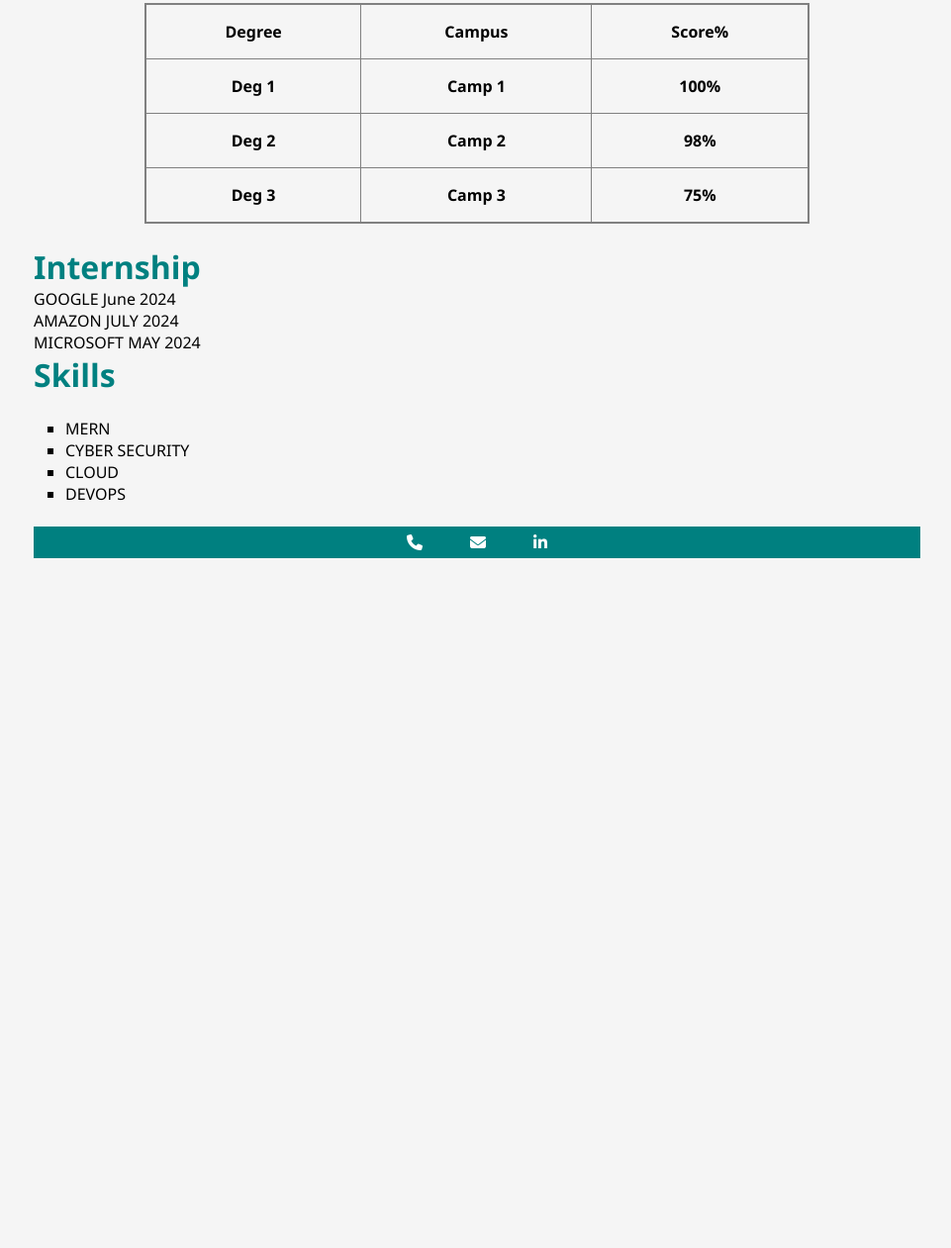
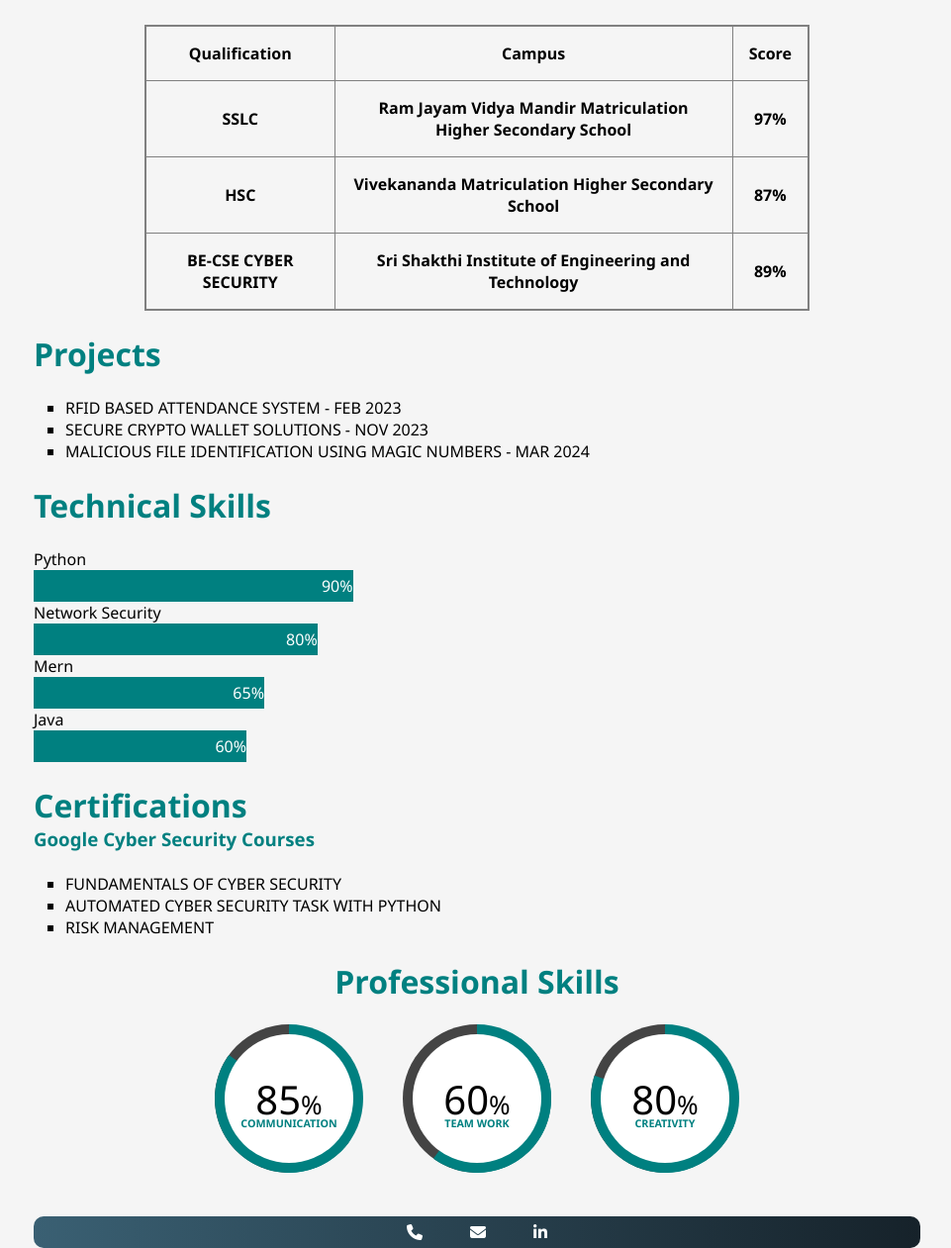
Before and after one commit to Yazhinik03/website, a plain HTML site: page index.html in a window 1280 px wide. Shown: the part 363-1624 px from the top of the page at 99% size, without its empty margins (158-1119 px from the left). Before the commit the page ends 927 px from the top, so only its background shows below. Drawn offline with Linux system fonts and the light colour scheme.

Commit message:
project completed

```diff
--- a/index.html
+++ b/index.html
@@ -29,6 +29,7 @@
             flex-direction: row;
             align-items: center;
             justify-content: center;
+            border-radius: 10px;
             /* border: 1px solid teal; */
         }
         .profile-img-section{
@@ -80,14 +81,15 @@
         }
         .section5{
             width: 70%;
-            height: 200%;
+            height: 100%;
             /* border: 1px solid teal; */
             display: flex;
             flex-direction: column;
             align-items: start;
             justify-content: center;
         }
-        .section-title{
+
+.section-title{
             color: teal;
             font-weight: bold;
         }
@@ -117,6 +119,15 @@
         }
         .section6{
             width: 70%;
+            height: 200%;
+            /* border: 1px solid teal; */
+            display: flex;
+            flex-direction: column;
+            align-items: start;
+            justify-content: center;
+        }
+        .section7{
+            width: 70%;
             height: 2rem;
             display: flex;
             flex-direction: row;
@@ -124,7 +135,10 @@
             gap: 3rem;
             font-weight: bold;
             justify-content: center;
-            background-color: teal;
+            background: #16222A;
+            background: -webkit-linear-gradient(to right, #3A6073, #16222A);
+            background: linear-gradient(to right, #3A6073, #16222A);
+            border-radius: 10px;
             /* border: 1px solid teal; */
 
         }
@@ -146,6 +160,82 @@
 *::-webkit-scrollbar-thumb {
   background: #666;
 }
+* {box-sizing:border-box}
+
+.container {
+  width: 40%;
+  background-color: #f5f5f5;
+}
+.skills {
+  text-align: right;
+  padding-top: 5px;
+  padding-bottom: 5px;
+  color: white;
+}
+
+.html {width: 90%; background-color: teal;}
+.css {width: 80%; background-color: teal;}
+.js {width: 65%; background-color: teal;}
+.php {width: 60%; background-color: teal;}
+.cont{
+    position: relative;
+    display: flex;
+    justify-content: center;
+    align-items: center;
+    flex-wrap: wrap;
+    gap: 40px;
+}
+.cont .progress{
+    position: relative;
+    width: 150px;
+    height: 150px;
+    border-radius: 50%;
+    color: black;
+    background:#444 linear-gradient(to right,transparent 50%, var(--clr) 0);
+}
+.cont .progress h3{
+    position: absolute;
+    top: 50%;
+    left: 50%;
+    transform: translate(-50%,-50%);
+    font-size: 2.5rem;
+    z-index: 1;
+    font-weight: 500;
+}
+.cont .progress h3 span{
+    font-size: 0.65em;
+    font-weight: 400;;
+}
+.cont .progress h6{
+    position: absolute;
+    top: 62%;
+    left: 50%;
+    transform: translateX(-50%);
+    z-index: 1;
+    font-weight: 800;
+    color: var(--clr);
+    text-transform: uppercase;
+}
+.cont .progress::before{
+    content: '';
+    display: block;
+    height: 100%;
+    margin-left: 50%;
+    transform-origin: left;
+    border-radius: 0 100% 100% 0/50%;
+}
+.cont .progress::after{
+    content: '';
+    position: absolute;
+    inset: 10px;
+    border-radius: 50%;
+    background: #fff;
+
+}
+.cont .progress::before{
+    background: var(--clr);
+    transform: rotate(calc(((var(--i) - 50)*0.01turn)));
+}
     </style>
     <link rel="stylesheet" href="https://cdnjs.cloudflare.com/ajax/libs/font-awesome/6.6.0/css/all.min.css" integrity="sha512-Kc323vGBEqzTmouAECnVceyQqyqdsSiqLQISBL29aUW4U/M7pSPA/gEUZQqv1cwx4OnYxTxve5UMg5GT6L4JJg==" crossorigin="anonymous" referrerpolicy="no-referrer" />
 </head>
@@ -154,7 +244,7 @@
     <div class="section1">
         <div class="profile-img-section">
             <div class="profile-img">
-            <img src=" https://i.pinimg.com/736x/99/6c/a6/996ca6d41ae979589d3f50e0967cdcb9.jpg" alt="cat" class="profile-img">
+            <img src="https://encrypted-tbn0.gstatic.com/images?q=tbn:ANd9GcTxsGc54Z_RISMcFq7PRkrriqgWO4nY89Feeg&s" alt="girl" class="profile-img">
             </div>
         </div>
         <div class="profile-data">
@@ -166,8 +256,9 @@
         <h1 class="section-title">
             Objective
         </h1><br>
-        <p style="font-size: 125%;"> The cat, also referred to as domestic cat or house cat, is a small domesticated carnivorous mammal. It is the only domesticated species of the family Felidae. Advances in archaeology and genetics have shown that the domestication of the cat occurred in the Near East around 7500 BC.</p>
+        <p style="font-size: 125%;"> Motivated student specializing in cybersecurity with hands-on experience in full stack development. Adept at both securing and developing web applications. Looking for an opportunity to apply my knowledge in a dynamic environment to contribute to robust security solutions and innovative software development.</p>
     </div>
+    <br>
     <div class="section3">
         <h1 class="section-title">
             Education
@@ -175,55 +266,104 @@
         <br>
         <table class="ed-table">
         <tr>
-            <th>Degree</th>
+            <th>Qualification</th>
             <th>Campus</th>
-            <th>Score%</th>
+            <th>Score</th>
         </tr>
         <tr>
-            <th>Deg 1</th>
-            <th>Camp 1</th>
-            <th>100%</th>
+            <th>SSLC</th>
+            <th>Ram Jayam Vidya Mandir Matriculation Higher Secondary School</th>
+            <th>97%</th>
         </tr>
         <tr>
-            <th>Deg 2</th>
-            <th>Camp 2</th>
-            <th>98%</th>
+            <th>HSC</th>
+            <th>Vivekananda Matriculation Higher Secondary School</th>
+            <th>87%</th>
         </tr>
         <tr>
-            <th>Deg 3</th>
-            <th>Camp 3</th>
-            <th>75%</th>
+            <th>BE-CSE CYBER SECURITY</th>
+            <th>Sri Shakthi Institute of Engineering and Technology</th>
+            <th>89%</th>
         </tr>
         </table>
         <br>
     </div>
     <div class="section4">
         <h1 class="section-title">
-            Internship
+            Projects
         </h1>
-        <p>
-            <span>GOOGLE</span> June 2024<br>
-            <span>AMAZON</span> JULY 2024<br>
-            <span>MICROSOFT</span> MAY 2024
-        </p>
+        <br>
+        <ul>
+            <li>RFID BASED ATTENDANCE SYSTEM - FEB 2023</li>
+            <li>SECURE CRYPTO WALLET SOLUTIONS - NOV 2023</li>
+            <li>MALICIOUS FILE IDENTIFICATION USING MAGIC NUMBERS - MAR 2024</li>
+        </ul>
     </div>
+    <br>
     <div class="section5">
         <h1 class="section-title">
-            Skills
-        </h1><br>
-        <ul>
-            <li>MERN</li>
-            <li>CYBER SECURITY</li>
-            <li>CLOUD</li>
-            <li>DEVOPS</li>
-        </ul>
+            Technical Skills
+        </h1>
+        <br>
+    <p>Python</p>
+    <div class="container">
+      <div class="skills html">90%</div>
+    </div>
+
+    <p>Network Security</p>
+    <div class="container">
+      <div class="skills css">80%</div>
+    </div>
+
+    <p>Mern</p>
+    <div class="container">
+      <div class="skills js">65%</div>
+    </div>
+
+    <p>Java</p>
+    <div class="container">
+      <div class="skills php">60%</div>
+    </div>
+    </div>
+        <br>
+        <div class = "section6">
+            <h1 class="section-title">
+                Certifications
+            </h1>
+            <h3 class="section-title">
+                Google Cyber Security Courses
+            </h3>
+            <br>
+            <ul>
+                <li>FUNDAMENTALS OF CYBER SECURITY</li>
+                <li>AUTOMATED CYBER SECURITY TASK WITH PYTHON</li>
+                <li>RISK MANAGEMENT</li>
+            </ul>
         </div>
         <br>
-        <div class="section6">
-            <a href="tel:+91 987654321">
+        <h1 style="align-items:center;color: teal;">Professional Skills</h1>
+        <br>
+        <div class="cont">
+            <div class="progress" style ="--i:85;--clr:teal">
+                <h3>85<span>%</span></h3>
+                <h6>Communication</h6>
+            </div>
+            <div class="progress" style ="--i:60;--clr:teal">
+                <h3>60<span>%</span></h3>
+                <h6>Team Work</h6>
+            </div>
+            <div class="progress" style ="--i:80;--clr:teal">
+                <h3>80<span>%</span></h3>
+                <h6>Creativity</h6>
+            </div>
+        </div>
+        <br>
+        <br>
+        <div class="section7">
+            <a href="tel:+91 8682058158">
                 <i class="fa-solid fa-phone text-white"></i>
             </a>
-            <a href="mailto:max.neo.dev@gmail.com">
+            <a href="mailto:yazhini2003k@gmail.com">
                 <i class="fa-solid fa-envelope text-white"></i>
             </a>
             <a href="https://www.linkedin.com/" target="_blank">
```
